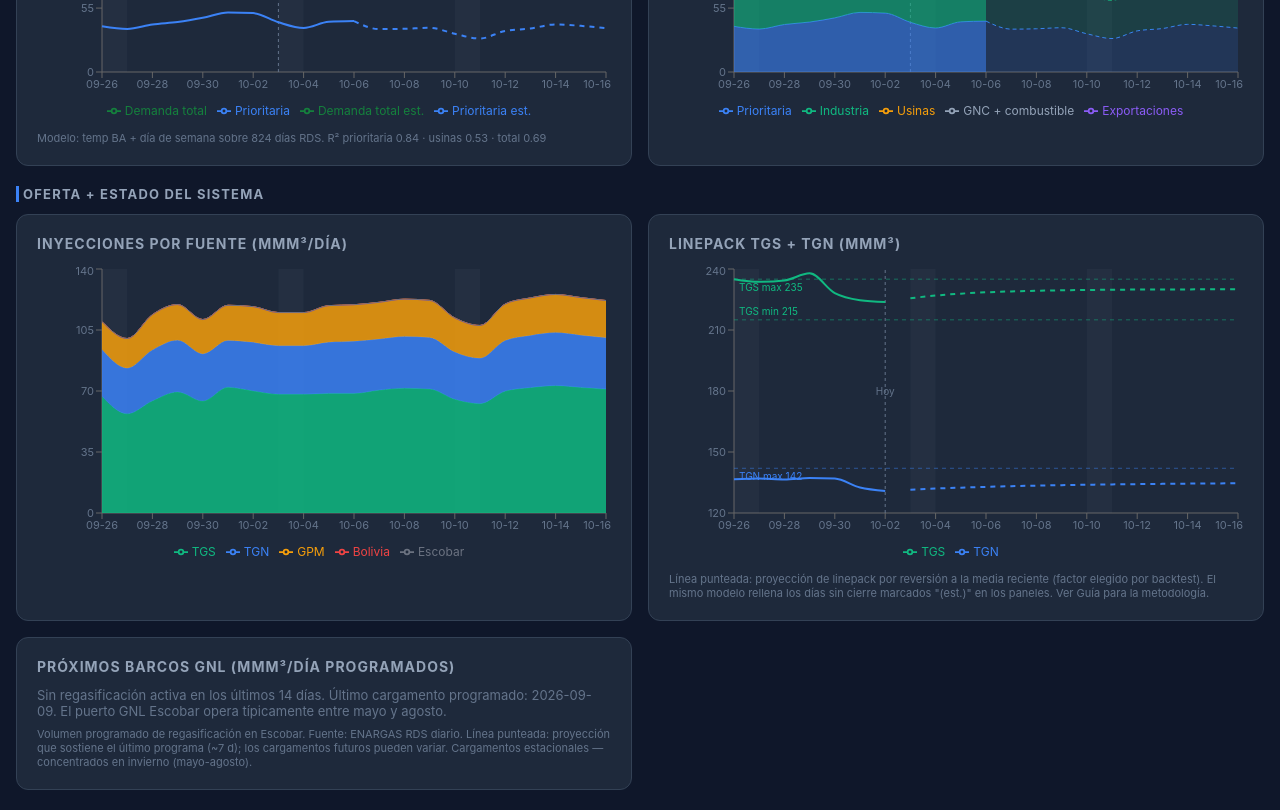
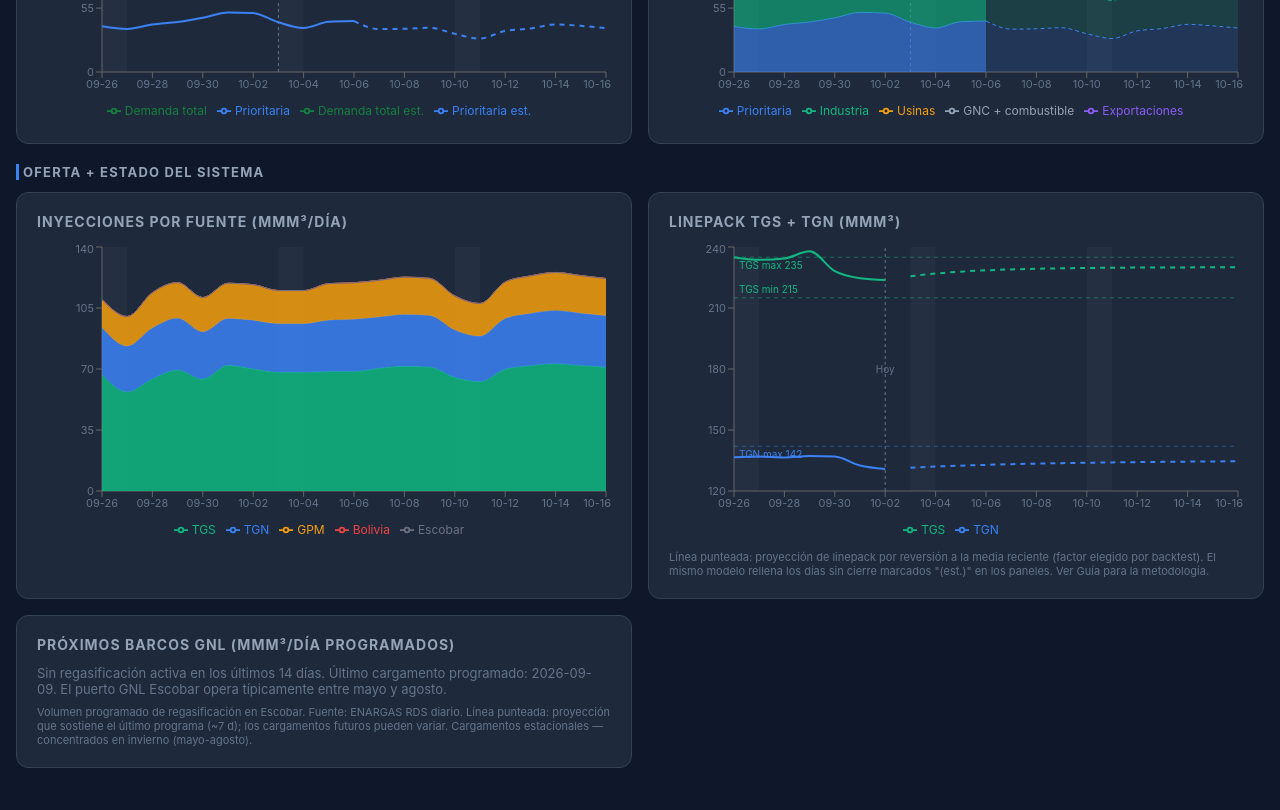
Before and after one commit to RodrigoManassero/estado-sistema-gas-rodrigo, a React (Vite) app: page / in a window 1280 px wide. Shown: the part 3100-3910 px from the top of the page. After the commit the page ends 3888 px from the top, so only its background shows below. Built offline with nearby package versions, Linux system fonts and the light colour scheme.

Commit message:
Remove model description from OperacionPage
Removed the model description paragraph from the OperacionPage component.

```diff
--- a/src/components/OperacionPage.tsx
+++ b/src/components/OperacionPage.tsx
@@ -285,16 +285,6 @@ export default function OperacionPage() {
               allDates={visibleDates}
               yDomain={demandY}
             />
-            <p style={{ color: colors.textDim, fontSize: 11, marginTop: 8 }}>
-              Modelo: temp BA + día de semana sobre {demandFc.regression.n_points} días RDS.
-              R² prioritaria {demandFc.regression.prioritaria.r2?.toFixed(2) ?? '?'} ·
-              usinas {demandFc.regression.usinas?.r2?.toFixed(2) ?? '?'} ·
-              total {demandFc.regression.demanda_total.r2?.toFixed(2) ?? '?'}
-              {demandFc.regression.demanda_total.r2 != null &&
-                demandFc.regression.demanda_total.r2 < 0.4 && (
-                  <span style={{ color: colors.status.warn }}> — total indicativo.</span>
-                )}
-            </p>
           </div>
         )}
         <div style={card}>
```
